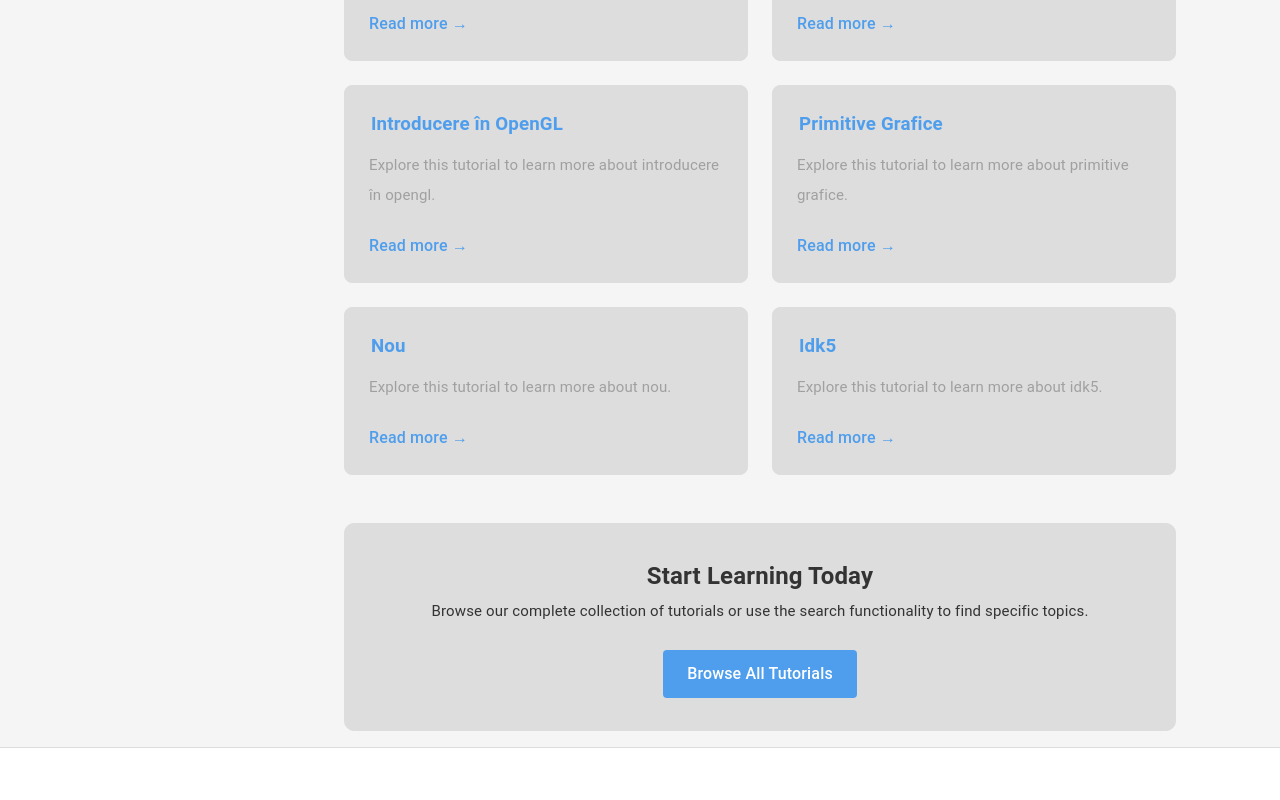
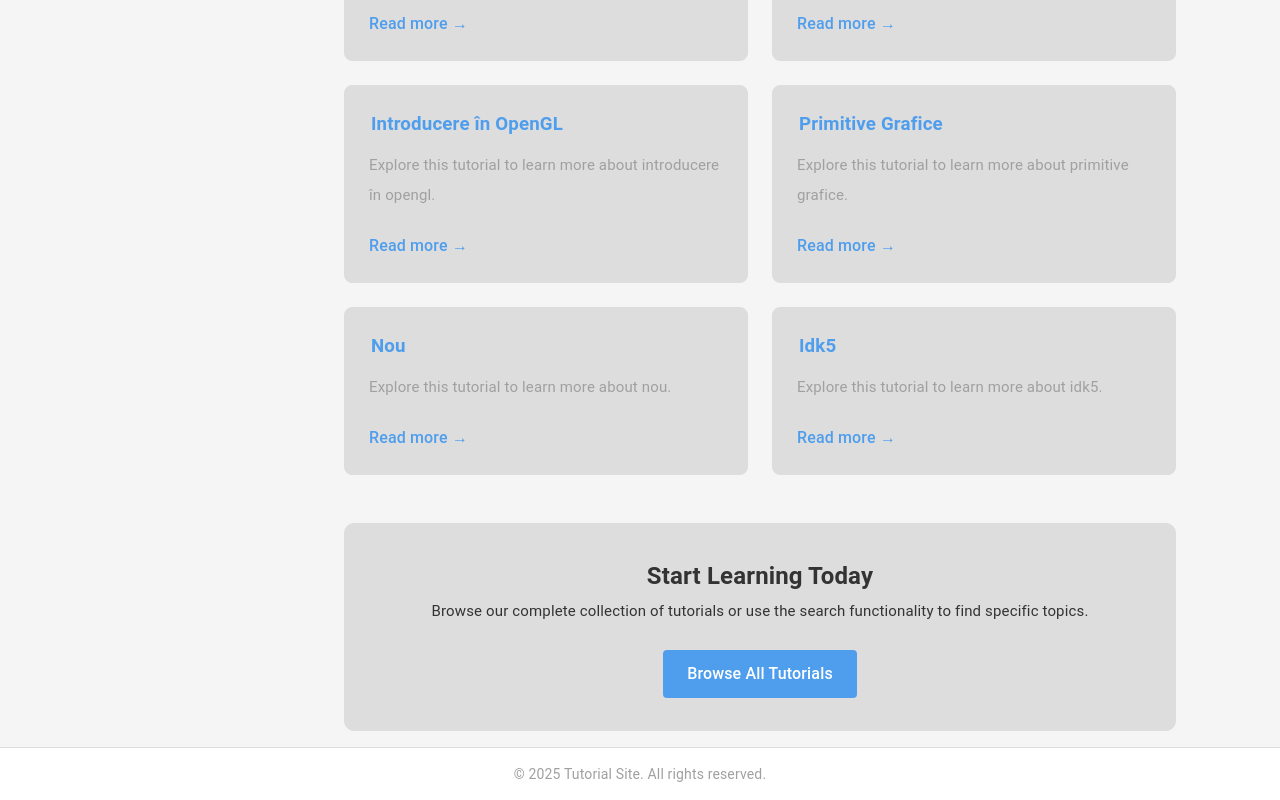
Before and after one commit to Lung-Alexandra/tutorial-site, a Next.js app: page / in a window 1280 px wide. Shown: the part 420-1220 px from the top of the page. Built offline with nearby package versions, Linux system fonts and the light colour scheme.

Commit message:
color, layout fixes

```diff
--- a/components/Layout.tsx
+++ b/components/Layout.tsx
@@ -124,7 +124,7 @@ export default function Layout({ children, nav, metadata }) {
             {/* Footer */}
             <Box component="footer" sx={{ bgcolor: 'primary.main', py: 2 }}>
                 <Container sx={{ textAlign: 'center' }}>
-                    <Typography variant="body2" color="white">
+                    <Typography variant="body2">
                         &copy; {new Date().getFullYear()} Tutorial Site. All rights reserved.
                     </Typography>
                 </Container>
```
